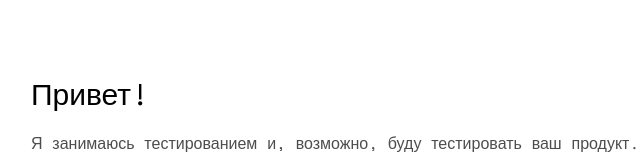
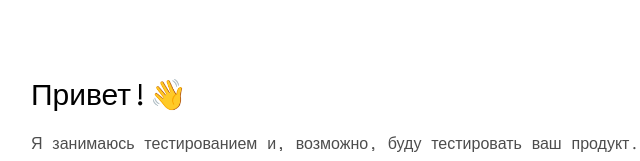
Before and after one commit to YanaDerdyay/YanaDerdyay.github.io, a plain HTML site: page index.html in a window 1280 px wide. Shown: the part 995-1156 px from the top of the page, 429-1069 px from the left. Drawn offline with nearby package versions, Linux system fonts and the light colour scheme; some packages are replaced by stand-ins of ours; a script that the page names is missing; files whose address does not match are found by name.

Commit message:
Эмодзи в приветствии

```diff
--- a/index.html
+++ b/index.html
@@ -88,7 +88,7 @@
 					</ul>
 				</div>
 				<div class="col-md-8">
-					<h2>Привет!</h2>
+					<h2>Привет!👋</h2>
 					<p>Я занимаюсь тестированием и, возможно, буду тестировать ваш продукт. Если вашей команде нужен классный тестировщик, то вы его нашли!</p>
 					<p>
 						<ul class="fh5co-social-icons">
```
